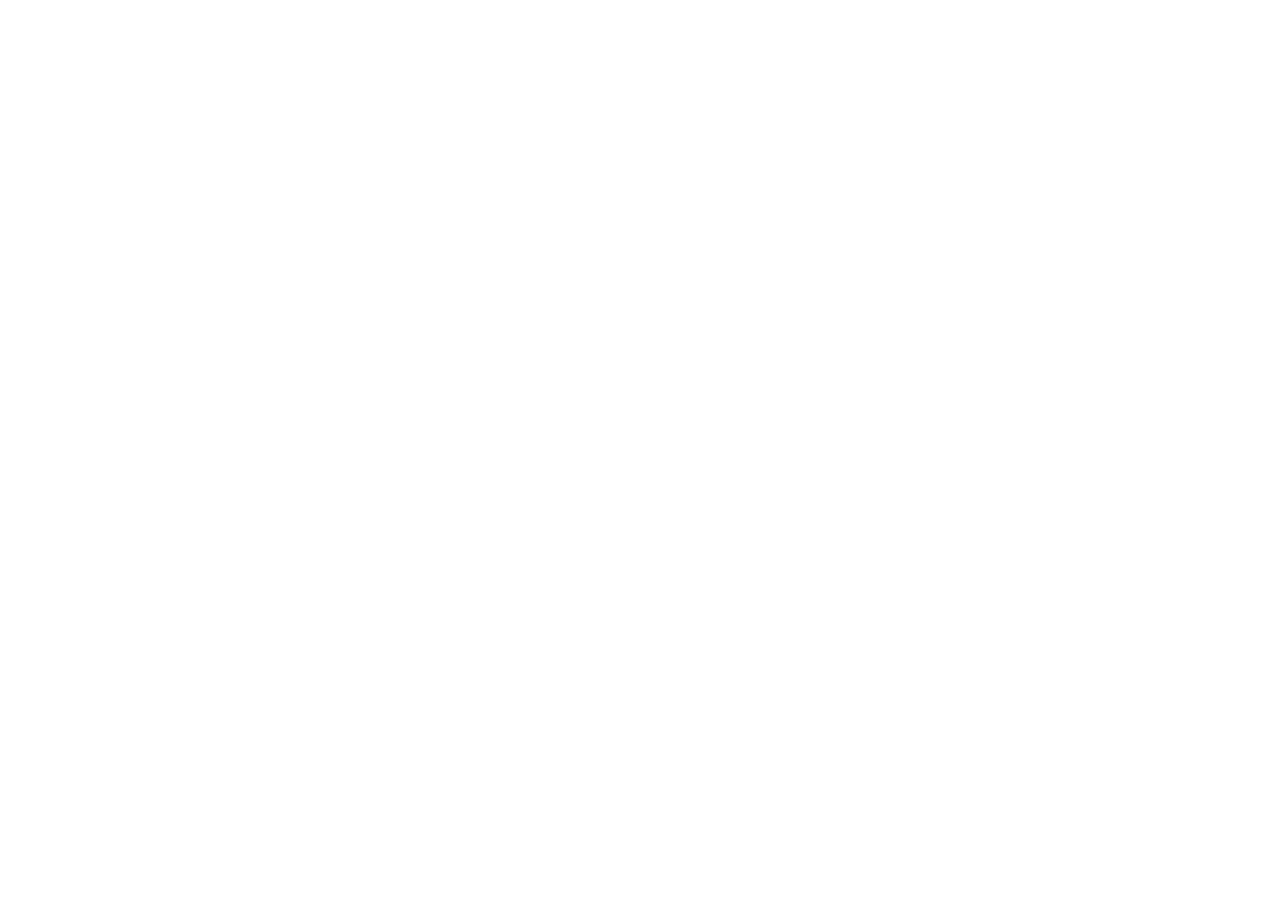
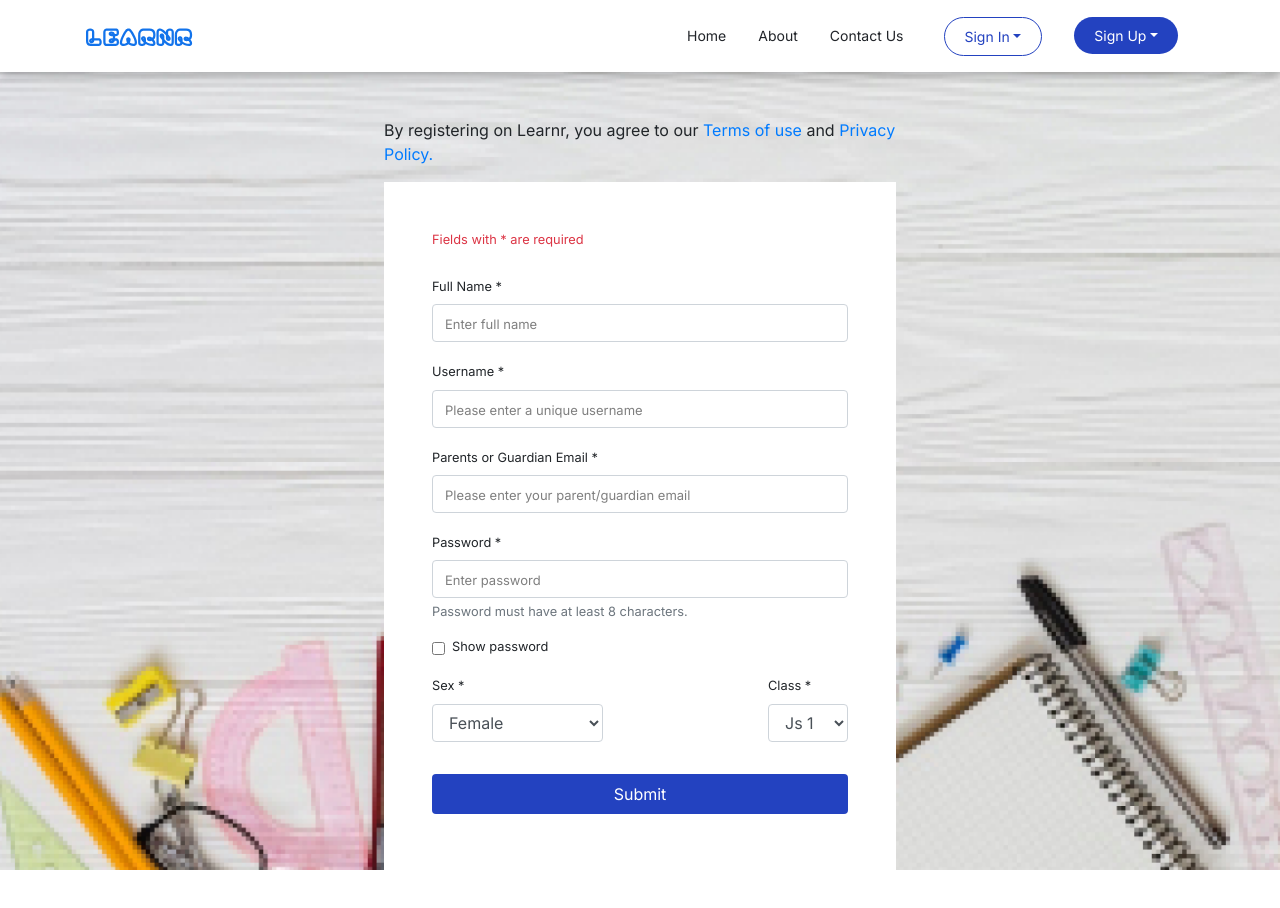
Before and after one commit to LearnrApp/Learnr-web-app-FE, a React (Create React App) app: page /students/signup in a window 1280 px wide. Shown: the top 908 px of the page. Before the commit the page ends 800 px from the top, so only its background shows below. Built offline with nearby package versions, Linux system fonts and the light colour scheme.

Commit message:
feat: student-signup-signin

```diff
--- a/src/App.js
+++ b/src/App.js
@@ -1,12 +1,16 @@
 import React from 'react';
 import {BrowserRouter as Router, Route} from 'react-router-dom';
 import Welcome from './pages/Welcome'
+import StudentSignup from './pages/student/StudentSignup'
+import StudentSignin from './pages/student/StudentSignin'
 
 const App = () => {
   return (
     <Router>
       <Route exact path='/' component={ Welcome } />
-      {/* <Route path='/signup' component={Signup} />
+      <Route path='/students/signup' component={StudentSignup} />
+      <Route path='/students/signin' component={StudentSignin} />
+      {/*
       <Route path='/signin' component={Signin} />
       <Route path='/guest/mathematics' component={Mathematics} />
       <Route path='/guest/english' component={English} />
--- /dev/null
+++ b/src/components/Header/ButtonV2.js
@@ -0,0 +1,12 @@
+import React from 'react'
+import {Link} from 'react-router-dom'
+import '../../styles/Style.css'
+
+
+const ButtonV2 = (props) => {
+  return (
+    <Link className="general-btn-2" to={props.link}>{props.linkText}</Link>
+  )
+}
+
+export default ButtonV2
--- /dev/null
+++ b/src/components/navbar/NavBar.js
@@ -0,0 +1,36 @@
+import React from 'react';
+import Navbar from 'react-bootstrap/Navbar';
+import Nav from 'react-bootstrap/Nav';
+import NavDropdown from 'react-bootstrap/NavDropdown';
+import '../../styles/Style.css'
+import logo from '../../images/logo.svg'
+
+const NavBar = () => {
+  return (
+    <div className="container-fluid bg-white fixed-top px-0 navbar-wrap">
+      <Navbar className="container py-3" expand="lg">
+        <Navbar.Brand href="/" ><img src={ logo } alt="logo" /></Navbar.Brand>
+        <Navbar.Toggle aria-controls="basic-navbar-nav" className="nav-collapse" />
+        <Navbar.Collapse id="basic-navbar-nav">
+          <Nav className="ml-auto navlinks">
+            <Nav.Link className="navlink" href="/">Home</Nav.Link>
+            <Nav.Link className="navlink" href="/about">About</Nav.Link>
+            <Nav.Link className="navlink" href="/contact">Contact Us</Nav.Link>
+            <NavDropdown className="navlink navlink--button-1 mx-auto px-3" title="Sign In" id="navlink--button-1">
+              <NavDropdown.Item className="navlink" href="/parents/signin">Parents</NavDropdown.Item>
+              <NavDropdown.Item className="navlink" href="/students/signin">Students</NavDropdown.Item>
+            </NavDropdown>
+            <NavDropdown className="navlink navlink--button-2 mx-auto mx-0 px-3" title="Sign Up" id="navlink--button-2">
+              <NavDropdown.Item className="navlink" href="/parents/signup">Parents</NavDropdown.Item>
+              <NavDropdown.Item className="navlink" href="/students/signup">Students</NavDropdown.Item>
+            </NavDropdown>
+            {/* <Nav.Link className="navlink navlink--button-1 px-3" href="/signin">Sign In</Nav.Link>
+            <Nav.Link className="navlink--button-2 text-white px-3" href="/signup">Sign Up</Nav.Link> */}
+          </Nav>
+        </Navbar.Collapse>
+      </Navbar>
+    </div>
+  )
+}
+
+export default NavBar;
--- a/src/pages/Welcome.js
+++ b/src/pages/Welcome.js
@@ -1,11 +1,11 @@
 import React from 'react';
 // import {Link} from 'react-router-dom';
 import '../styles/Style.css'
-import NavBar from '../components/NavBar'
+import NavBar from '../components/navbar/NavBar'
 import Footer from '../components/Footer'
 import Background from '../components/Header/Background'
 import ClassSelect from '../components/ClassSelect'
-import Button from '../components/Header/Button'
+import ButtonV2 from '../components/Header/ButtonV2'
 
 
 const Welcome = () => {
@@ -23,7 +23,7 @@
               progress of your child and view the awards earned
               by the child.
             </p>
-            <Button link={'/parents/signup'} linkText={'Get Started'} />
+            <ButtonV2 link={'/parents/signup'} linkText={'Get Started'} />
           </div>
           <div className="demo-image">
             <img className="img-fluid" src={require('../images/demo-image.png')} alt="" />
--- /dev/null
+++ b/src/pages/student/StudentSignin.js
@@ -0,0 +1,47 @@
+import React from 'react'
+import NavBar from '../../components/navbar/NavBar'
+import Form from 'react-bootstrap/Form'
+import Button from 'react-bootstrap/Button'
+import '../../styles/Sign.css'
+import { Link } from 'react-router-dom'
+
+const StudentSignin = () => {
+  return (
+    <React.Fragment>
+      <NavBar />
+      <div className="sign-bg container-fluid px-0">
+        <div className="container py-5">
+          <div className="mx-auto signup-form--wrap">
+          <p className="text-center">
+            Welcome Back
+          </p>
+            <div className="bg-white signup-form">
+              <span className="text-center small mb-4 d-block">Sign in</span>
+              <Form>
+                <Form.Group controlId="formBasicUsername">
+                  <Form.Label className="small">Username *</Form.Label>
+                  <Form.Control type="text" placeholder="Please enter a unique username" />
+                </Form.Group>
+
+                <Form.Group controlId="formBasicPassword">
+                  <Form.Label className="small">Password *</Form.Label>
+                  <Form.Control type="password" placeholder="Enter password" />
+                  <Form.Text className="text-muted">
+                    Password must have at least 8 characters.
+                  </Form.Text>
+                </Form.Group>
+
+                <Link className="" to="">Forgot Password?</Link>
+                <Button className="general-btn-2 my-3 py-2" variant="primary" type="submit">
+                  Submit
+                </Button>
+              </Form>
+            </div>
+          </div>
+        </div>
+      </div>
+    </React.Fragment>
+  )
+}
+
+export default StudentSignin
--- /dev/null
+++ b/src/pages/student/StudentSignup.js
@@ -0,0 +1,83 @@
+import React from 'react'
+import NavBar from '../../components/navbar/NavBar'
+import Form from 'react-bootstrap/Form'
+import Button from 'react-bootstrap/Button'
+import '../../styles/Sign.css'
+import { Link } from 'react-router-dom'
+
+const StudentSignup = () => {
+  return (
+    <React.Fragment>
+      <NavBar />
+      <div className="sign-bg container-fluid px-0">
+        <div className="container py-5">
+          <div className="mx-auto signup-form--wrap">
+          <p className="mx-auto">
+            By registering on Learnr, you agree to our <Link className="" to="/terms-of-use">Terms of use</Link> and <Link className="" to="/privacy-policy">Privacy Policy.</Link>
+          </p>
+            <div className="bg-white signup-form">
+              <span className="text-danger small mb-4 d-block">Fields with * are required</span>
+              <Form>
+                <Form.Group controlId="formBasicFullName">
+                  <Form.Label className="small">Full Name *</Form.Label>
+                  <Form.Control type="text" placeholder="Enter full name" />
+                  {/* <Form.Text className="text-muted">
+                    We'll never share your email with anyone else.
+                  </Form.Text> */}
+                </Form.Group>
+
+                <Form.Group controlId="formBasicUsername">
+                  <Form.Label className="small">Username *</Form.Label>
+                  <Form.Control type="text" placeholder="Please enter a unique username" />
+                </Form.Group>
+
+                <Form.Group controlId="formBasicEmail">
+                  <Form.Label className="small">Parents or Guardian Email *</Form.Label>
+                  <Form.Control type="email" placeholder="Please enter your parent/guardian email" />
+                </Form.Group>
+
+                <Form.Group controlId="formBasicPassword">
+                  <Form.Label className="small">Password *</Form.Label>
+                  <Form.Control type="password" placeholder="Enter password" />
+                  <Form.Text className="text-muted">
+                    Password must have at least 8 characters.
+                  </Form.Text>
+                </Form.Group>
+                <Form.Group controlId="formBasicCheckbox">
+                  <Form.Check className="small" type="checkbox" label="Show password" />
+                </Form.Group>
+
+                <div className="d-flex justify-content-between">
+                  <Form.Group controlId="sex.ControlSelect">
+                    <Form.Label className="small">Sex *</Form.Label>
+                    <Form.Control as="select">
+                      <option>Female</option>
+                      <option>Male</option>
+                      <option>Prefer not to say</option>
+                    </Form.Control>
+                  </Form.Group>
+                  <Form.Group controlId="class.ControlSelect">
+                    <Form.Label className="small text-right">Class *</Form.Label>
+                    <Form.Control as="select">
+                      <option>Js 1</option>
+                      <option>Js 2</option>
+                      <option>Js 3</option>
+                      <option>Ss 1</option>
+                      <option>Ss 2</option>
+                      <option>Ss 3</option>
+                    </Form.Control>
+                  </Form.Group>
+                </div>
+                <Button className="general-btn-2 my-3 py-2" variant="primary" type="submit">
+                  Submit
+                </Button>
+              </Form>
+            </div>
+          </div>
+        </div>
+      </div>
+    </React.Fragment>
+  )
+}
+
+export default StudentSignup
--- /dev/null
+++ b/src/styles/Sign.css
@@ -0,0 +1,60 @@
+* {
+  font-family: 'Inter', sans-serif;
+}
+@import url('https://fonts.googleapis.com/css2?family=Inter:wght@400;500;600;700;800&display=swap');
+
+.sign-bg {
+  background-image: url(../images/sign-bg.png);
+  background-repeat: no-repeat;
+  background-size: cover;
+  margin-top: 70px;
+  height: 100vh;
+}
+.signup-form--wrap {
+  width: 40vw;
+  max-width: 576px;
+}
+.signup-form {
+  padding: 48px;
+}
+.general-btn-2 {
+  background-color: #2342C0 !important;
+  color: #fff;
+  border-radius: 4px !important;
+  /* padding: 8px 32px; */
+  width: 100%;
+  border: none !important;
+}
+.general-btn-2:hover {
+  color: #2342C0 !important;
+  background-color: #fff !important;
+  border: 1px solid #2342C0 !important;
+  font-weight: 500 !important;
+}
+::placeholder {
+  color: #000 !important;
+  opacity: 0.5 !important;
+}
+@media (max-width: 991px) {
+  .signup-form--wrap {
+    width: 50vw;
+  }
+}
+@media (max-width: 768px) {
+  .signup-form--wrap {
+    width: 65vw;
+  }
+}
+@media (max-width: 576px) {
+  .signup-form--wrap {
+    width: 80vw;
+  }
+}
+@media (max-width: 480px) {
+  .signup-form--wrap {
+    width: 90vw;
+  }
+  .signup-form {
+    padding: 20px !important;
+  }
+}
--- a/src/styles/Style.css
+++ b/src/styles/Style.css
@@ -95,6 +95,13 @@
   padding: 8px 32px;
   text-decoration: none !important;
 }
+.general-btn-2 {
+  background-color: #2342C0;
+  color: #fff;
+  border-radius: 20px;
+  padding: 8px 32px;
+  text-decoration: none !important;
+}
 .general-btn:hover {
   color: #fff;
   animation-name: fade-bg;
@@ -102,8 +109,19 @@
   animation-fill-mode: forwards;
   border: 1px solid #fff;
 }
+.general-btn-2:hover {
+  color: #2342C0;
+  animation-name: fade-bgbtn;
+  animation-duration: 0.5s;
+  animation-fill-mode: forwards;
+  border: 1px solid #2342C0;
+}
 @keyframes fade-bg {
   from{background-color: #fff;}
+  to{background-color: transparent;}
+}
+@keyframes fade-bgbtn {
+  from{background-color: #2342C0;}
   to{background-color: transparent;}
 }
 
@@ -155,6 +173,7 @@
 }
 .subject-img {
   border-radius: 4px;
+  cursor: pointer;
 }
 .demo--wrap {
   width: 90vw;
```
Also changed, not shown: src/images/sign-bg.png (added).
